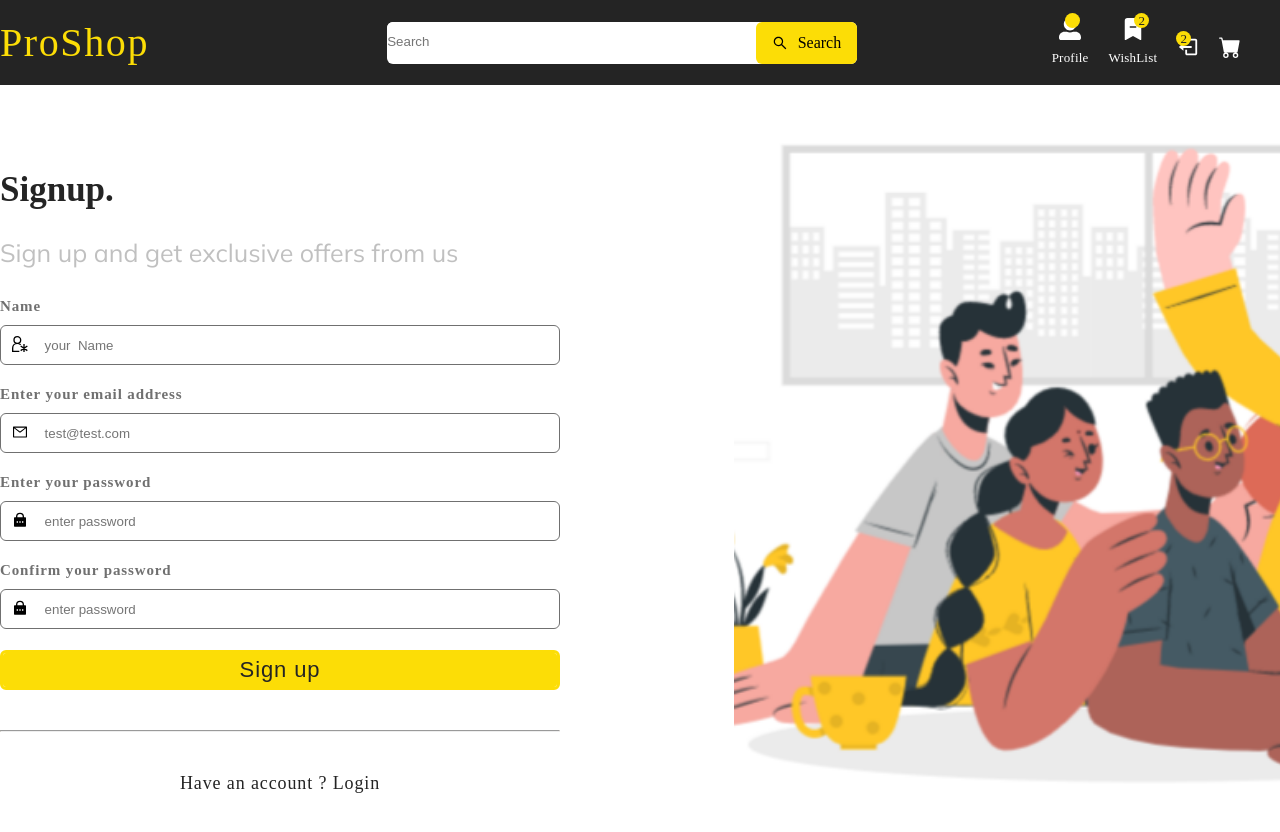
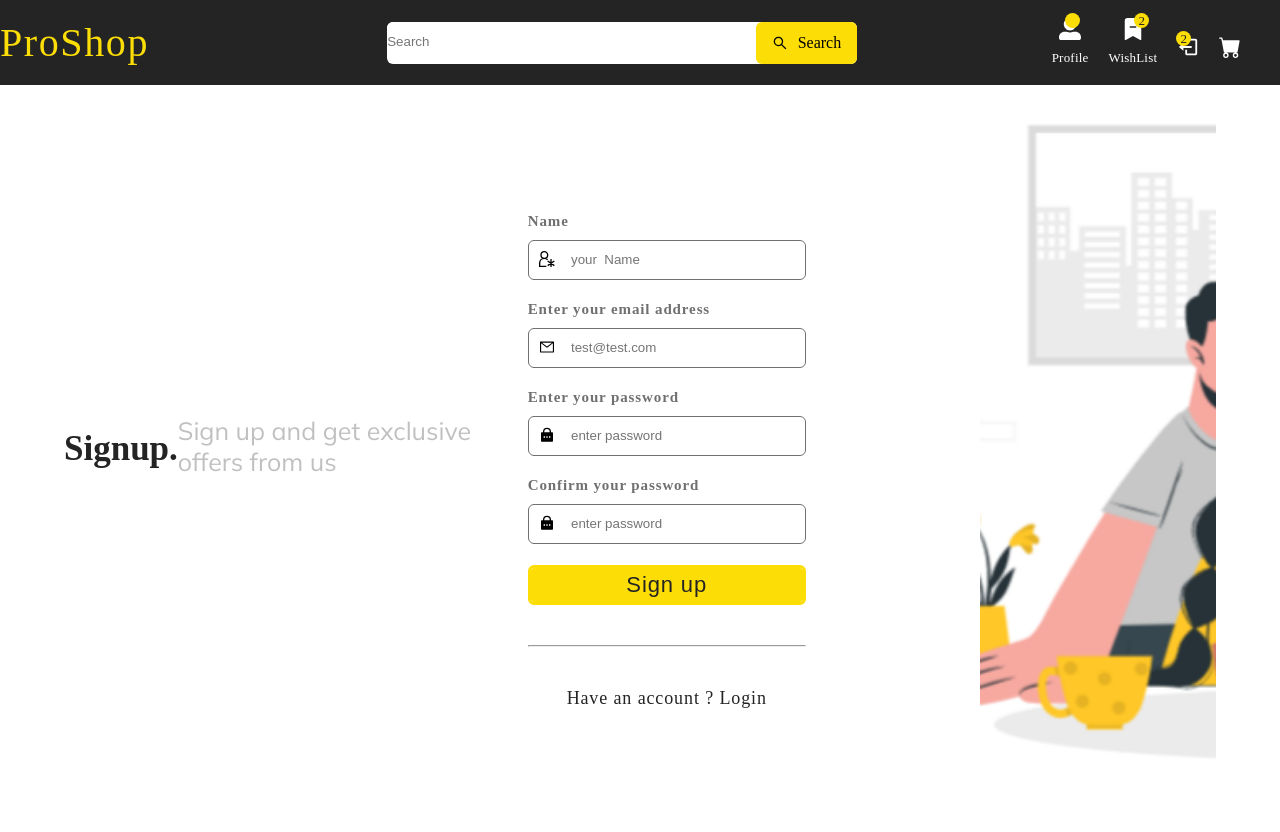
Before and after one commit to ahmadysalah/Colors_proshop, a React (Create React App) app: page /Signup in a window 1280 px wide. Shown: the top 832 px of the page. After the commit the page ends 805 px from the top, so only its background shows below. Built offline with nearby package versions, Linux system fonts and the light colour scheme.

Commit message:
edit login and register

```diff
--- a/src/pages/Auth/Signup/index.tsx
+++ b/src/pages/Auth/Signup/index.tsx
@@ -17,6 +17,8 @@ import {
   ButtonSuginup,
   ButtonLogin,
   LeftLogin,
+  ContainerLogin,
+  FormContainer,
 } from '../Login/style';
 import {
   schemaValidationSignUp as validationSchema,
@@ -30,6 +32,7 @@ import {
   InputController,
   CheckBox,
   Divider,
+  Container,
 } from '../../../components';
 import { AuthActions } from '../../../redux/Auth/action';
 import { AppState } from '../../../redux/store';
@@ -71,16 +74,27 @@ const Signup = () => {
     },
   });
   return (
-    <Column>
+    <ContainerLogin
+      height="90vh"
+      padding={0}
+      overflow="hidden"
+      width="90%"
+      margin="0 auto"
+    >
       <InnerColSection>
         <Wrapper>
-          <LeftLogin>
-            <Column>
-              <LoginText>Signup.</LoginText>
-              <LoginSubText>
-                Sign up and get exclusive offers from us
-              </LoginSubText>
-              <form onSubmit={formik.handleSubmit}>
+          <Container>
+            <LoginText>Signup.</LoginText>
+            <LoginSubText>
+              Sign up and get exclusive offers from us
+            </LoginSubText>
+            <FormContainer width="100%">
+              <form
+                style={{
+                  width: '100%',
+                }}
+                onSubmit={formik.handleSubmit}
+              >
                 <Column>
                   <InputController
                     name="name"
@@ -149,14 +163,14 @@ const Signup = () => {
                   </Column>
                 </Column>
               </form>
-            </Column>
-          </LeftLogin>
+            </FormContainer>
+          </Container>
           <RightLogin>
             <ImageShape src={LoginImage} alt="image login continer" />
           </RightLogin>
         </Wrapper>
       </InnerColSection>
-    </Column>
+    </ContainerLogin>
   );
 };
 export default Signup;
```
